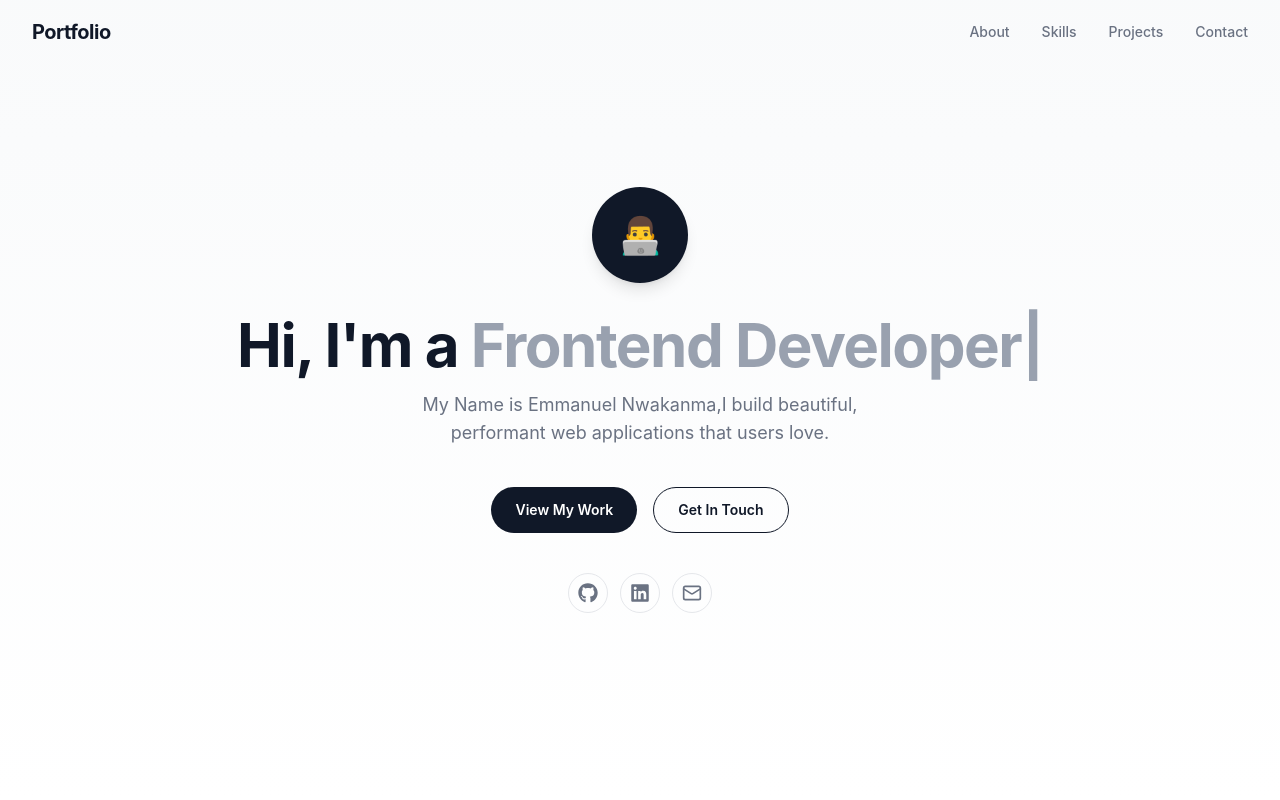
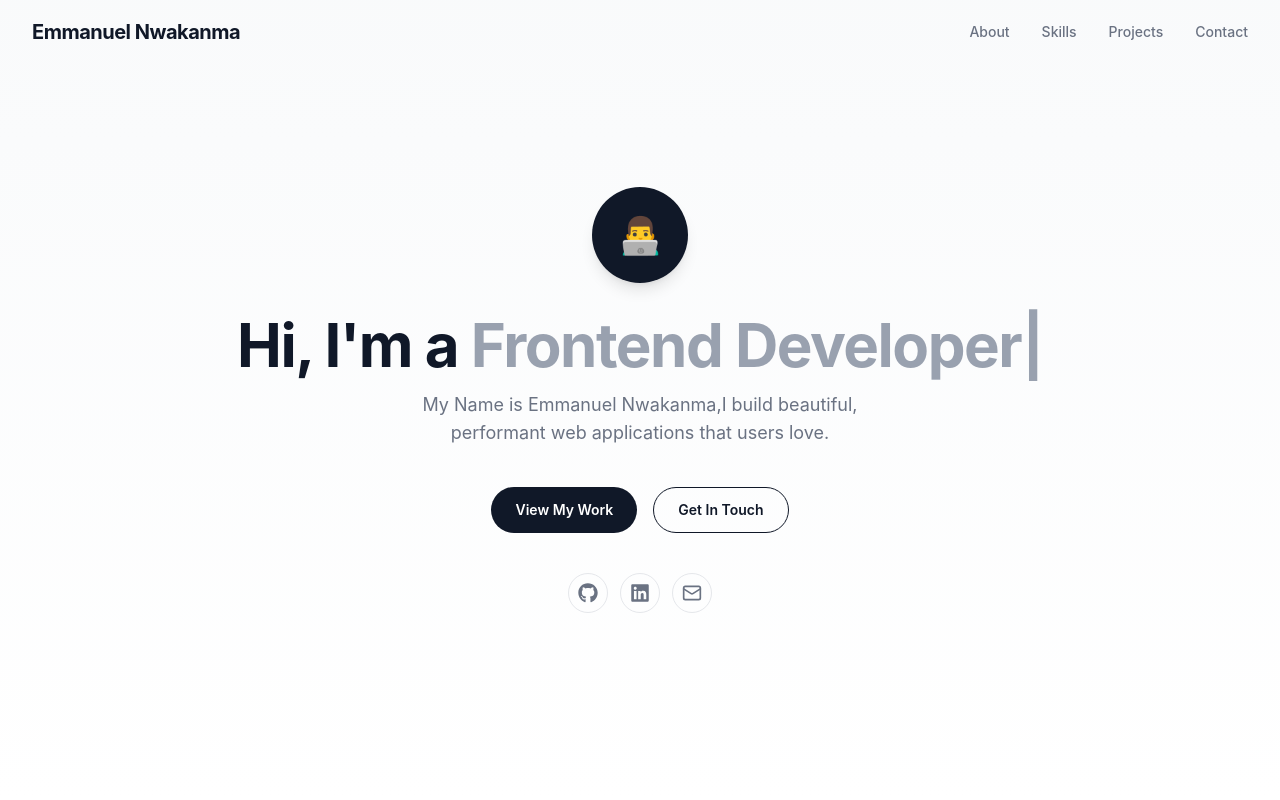
Before and after one commit to NwakanmaEmmanuel/Portfolio-Website, a React (Vite) app: page / in a window 1280 px wide. Shown: the top 800 px of the page. Built offline with nearby package versions, Linux system fonts and the light colour scheme.

Commit message:
Update Navbar title to include full name

```diff
--- a/src/components/NavBar.jsx
+++ b/src/components/NavBar.jsx
@@ -20,7 +20,7 @@
         scrolled ? "bg-white/90 backdrop-blur-md shadow-sm border-b border-gray-100" : "bg-transparent"
       }`}
     >
-      <span className="font-bold text-xl text-gray-900 tracking-tight">Portfolio</span>
+      <span className="font-bold text-xl text-gray-900 tracking-tight">Emmanuel Nwakanma</span>
       <div className="flex gap-8">
         {navLinks.map((link) => (
           <button
```
